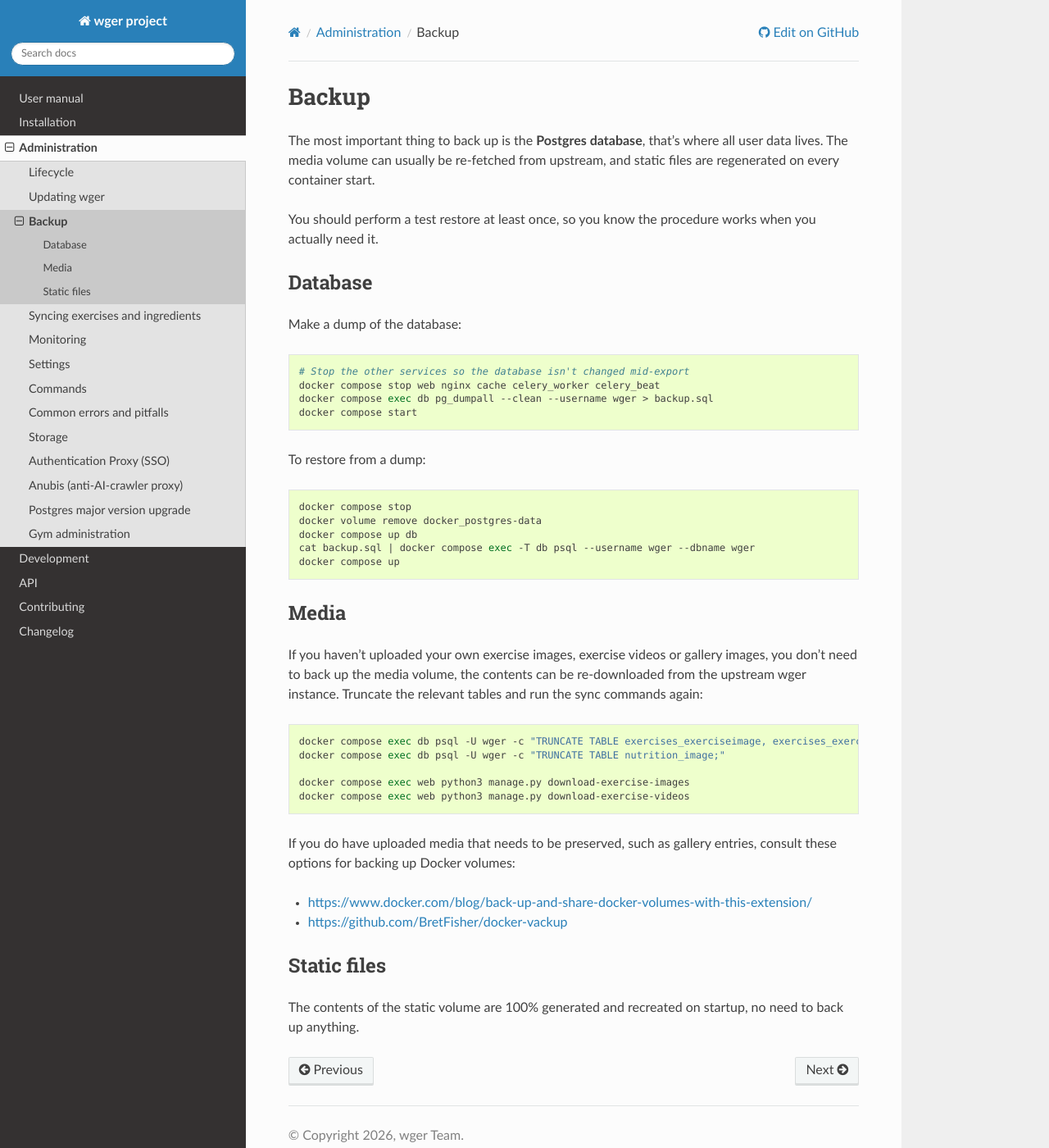
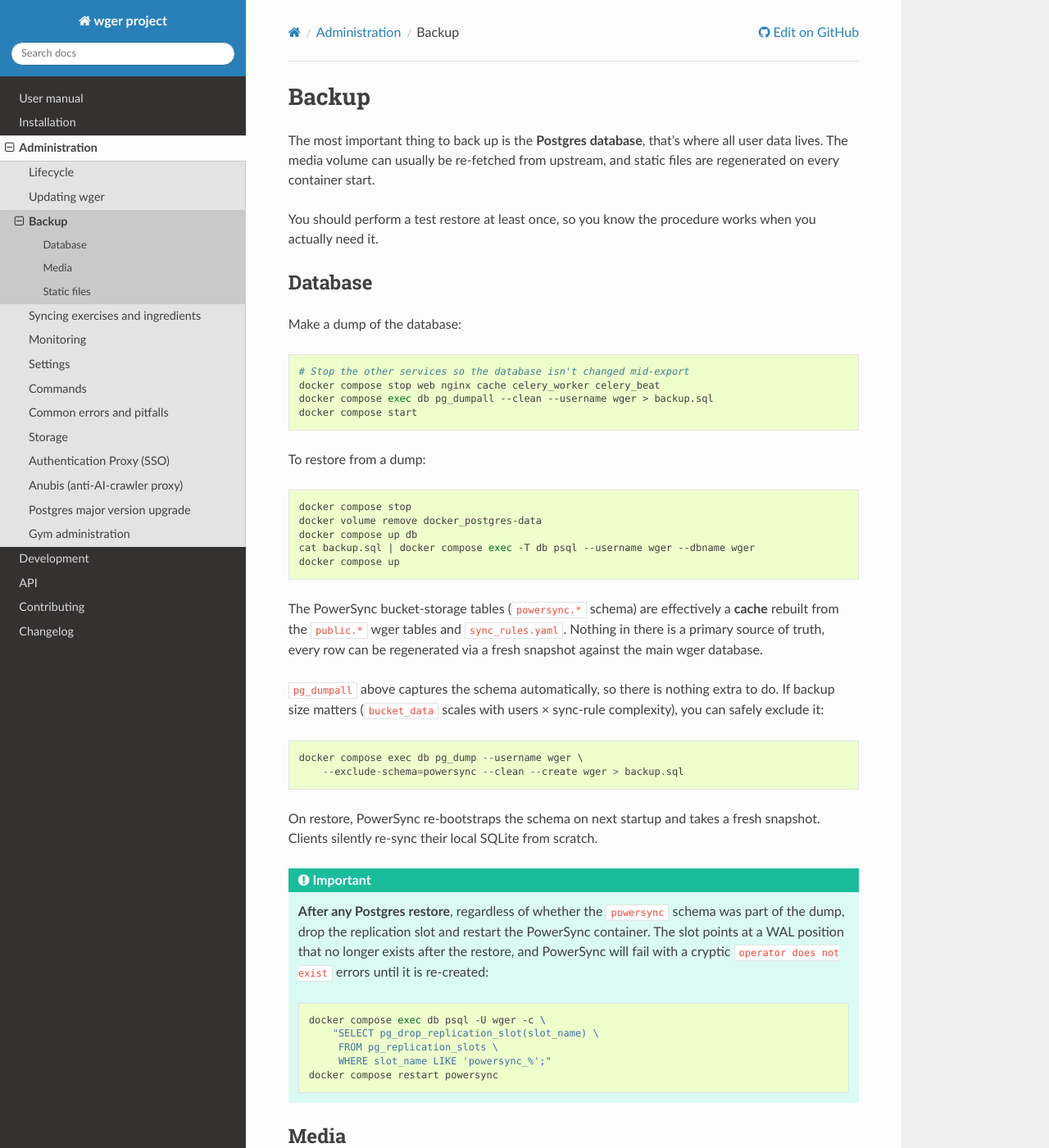
Before and after one commit to wger-project/docs, a Sphinx documentation site: the page built from docs/administration/backup.rst, in a window 1280 px wide and 1400 px high. Shown: the whole window at 82% size. Built offline with Sphinx 7.4.7 and the Read the Docs theme 3.1.0, drawn with Linux system fonts in a browser that asks for light colours.

Commit message:
Mention backup strategies with powersync

```diff
--- a/docs/administration/backup.rst
+++ b/docs/administration/backup.rst
@@ -32,6 +32,38 @@ To restore from a dump:
     cat backup.sql | docker compose exec -T db psql --username wger --dbname wger
     docker compose up
 
+The PowerSync bucket-storage tables (``powersync.*`` schema) are effectively
+a **cache** rebuilt from the ``public.*`` wger tables and ``sync_rules.yaml``.
+Nothing in there is a primary source of truth, every row can be regenerated
+via a fresh snapshot against the main wger database.
+
+``pg_dumpall`` above captures the schema automatically, so there is
+nothing extra to do. If backup size matters (``bucket_data`` scales
+with users × sync-rule complexity), you can safely exclude it::
+
+   docker compose exec db pg_dump --username wger \
+       --exclude-schema=powersync --clean --create wger > backup.sql
+
+On restore, PowerSync re-bootstraps the schema on next startup and
+takes a fresh snapshot. Clients silently re-sync their local SQLite
+from scratch.
+
+.. important::
+
+   **After any Postgres restore**, regardless of whether the ``powersync``
+   schema was part of the dump, drop the replication slot and restart the
+   PowerSync container. The slot points at a WAL position that no longer
+   exists after the restore, and PowerSync will fail with a cryptic
+   ``operator does not exist`` errors until it is re-created:
+
+   .. code-block:: bash
+
+       docker compose exec db psql -U wger -c \
+           "SELECT pg_drop_replication_slot(slot_name) \
+            FROM pg_replication_slots \
+            WHERE slot_name LIKE 'powersync_%';"
+       docker compose restart powersync
+
 Media
 -----
 
```
